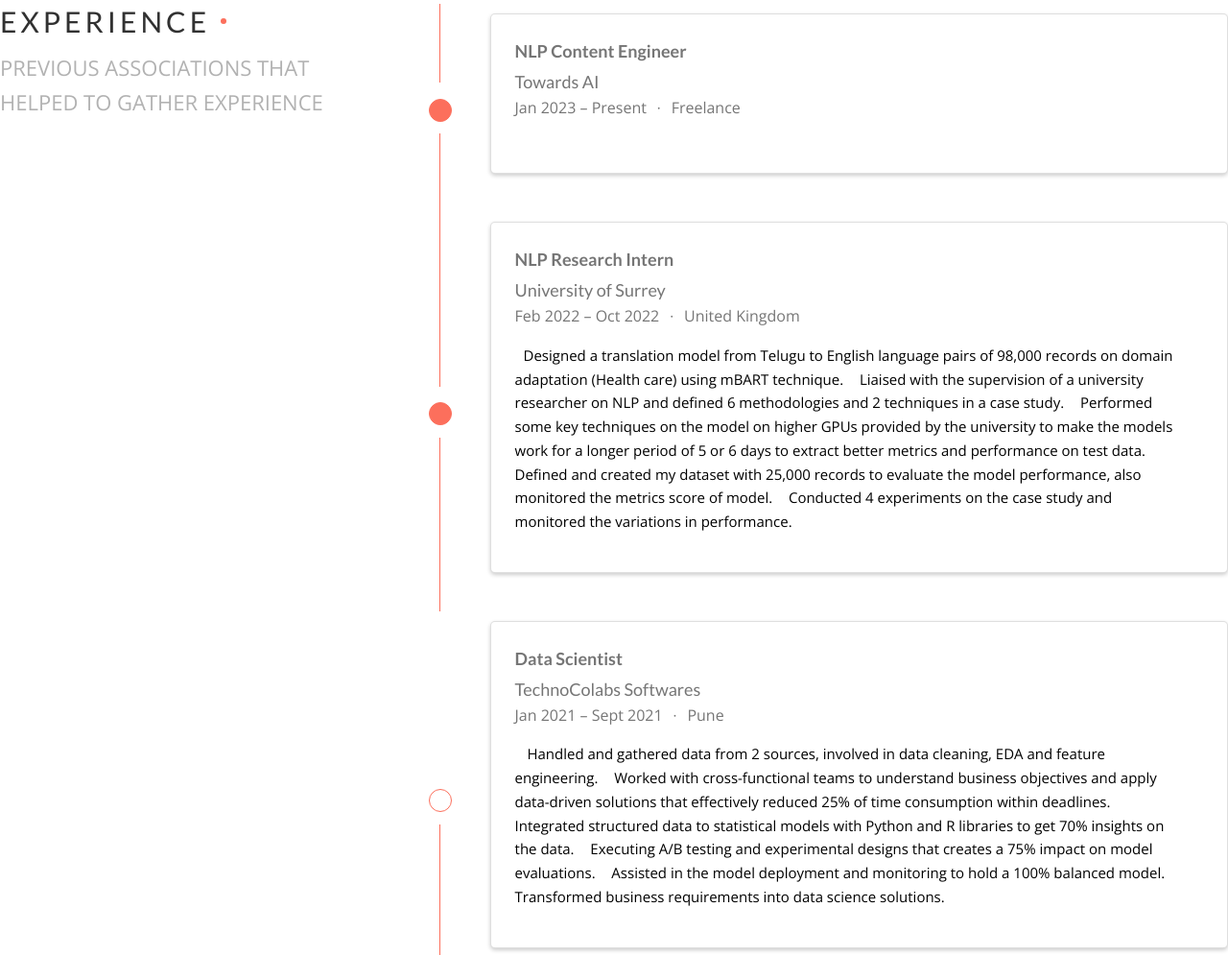
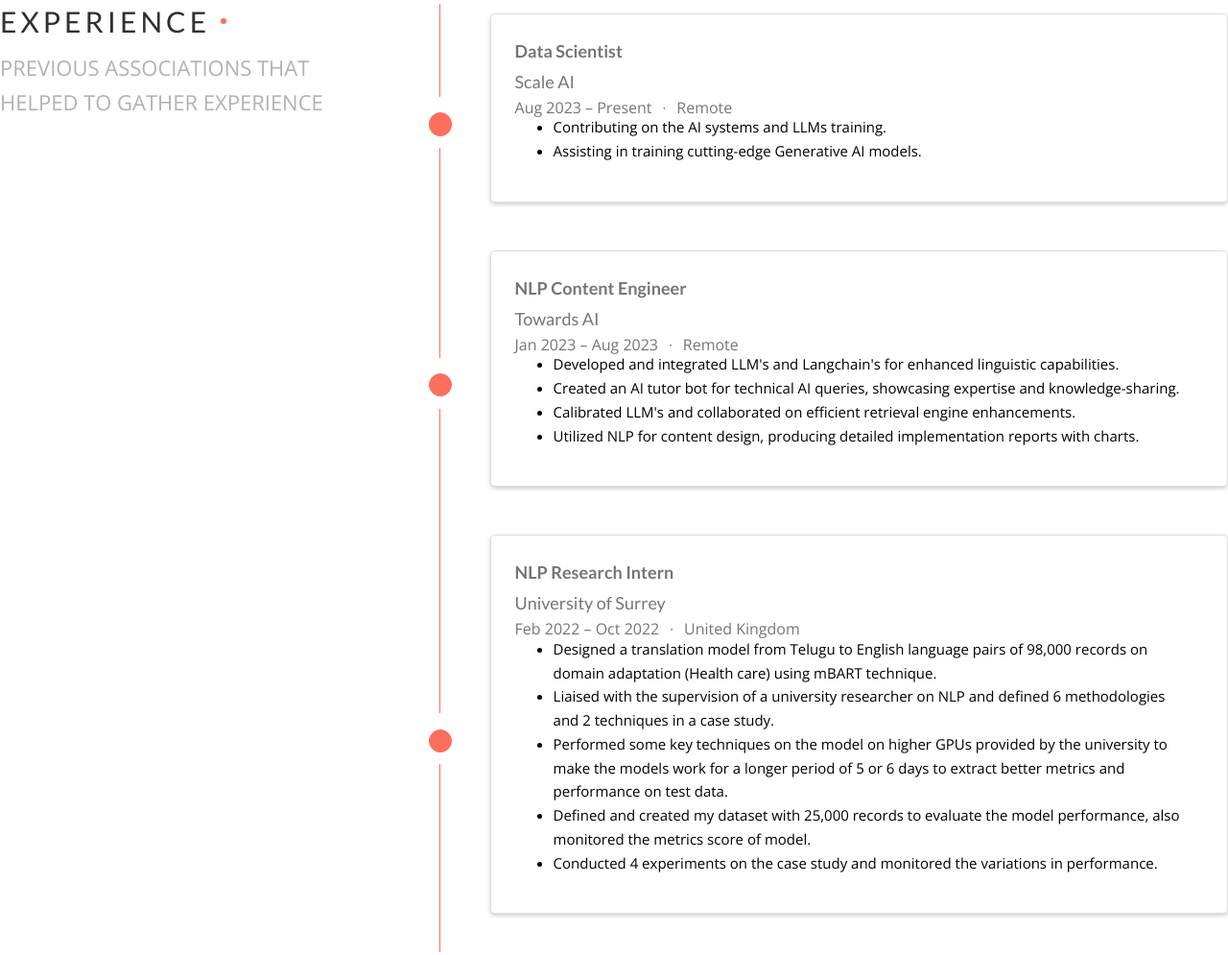
Before and after one commit to Akshit9/Akshith_Portfolio, a plain HTML site: page index.html in a window 1280 px wide. Shown: the part 2348-3343 px from the top of the page at 96% size. Drawn offline with nearby package versions, Linux system fonts and the light colour scheme; some icons are missing.

Commit message:
Changes has been made

```diff
--- a/index.html
+++ b/index.html
@@ -787,6 +787,47 @@
     <p>PREVIOUS ASSOCIATIONS THAT HELPED TO GATHER EXPERIENCE</p>
   </div>
   <div class="col-12 col-lg-8">
+
+    <div class="row experience">
+
+      <div class="col-auto text-center flex-column d-none d-sm-flex">
+        <div class="row h-50">
+          <div class="col border-right">&nbsp;</div>
+          <div class="col">&nbsp;</div>
+        </div>
+        <div class="m-2">
+          <span class="badge badge-pill border exp-fill">&nbsp;</span>
+        </div>
+        <div class="row h-50">
+          <div class="col border-right">&nbsp;</div>
+          <div class="col">&nbsp;</div>
+        </div>
+      </div>
+
+      <div class="col py-2">
+        <div class="card">
+          <div class="card-body">
+            <h4 class="card-title exp-title text-muted mt-0 mb-1">Data Scientist</h4>
+            <h4 class="card-title exp-company text-muted my-0">Scale AI</h4>
+            <div class="text-muted exp-meta">
+              Aug 2023 –
+
+                Present
+
+
+                <span class="middot-divider"></span>
+                <span>Remote</span>
+
+            </div>
+            <div class="card-text">
+              <ul>
+                <li>Contributing on the AI systems and LLMs training.</li>
+                <li>Assisting in training cutting-edge Generative AI models.</li>
+              </ul> </div>
+          </div>
+        </div>
+      </div>
+    </div>
 
     <div class="row experience">
 
@@ -812,14 +853,20 @@
             <div class="text-muted exp-meta">
               Jan 2023 –
 
-                Present
+                Aug 2023
 
 
                 <span class="middot-divider"></span>
-                <span>Freelance</span>
+                <span>Remote</span>
 
             </div>
-            <div class="card-text"> </div>
+            <div class="card-text">
+              <ul>
+              <li>Developed and integrated LLM's and Langchain's for enhanced linguistic capabilities.</li>
+              <li>Created an AI tutor bot for technical AI queries, showcasing expertise and knowledge-sharing.</li>
+              <li>Calibrated LLM's and collaborated on efficient retrieval engine enhancements.</li>
+              <li>Utilized NLP for content design, producing detailed implementation reports with charts.</li> </ul>
+            </div>
           </div>
         </div>
       </div>
@@ -858,15 +905,16 @@
 
             </div>
             <div class="card-text">
-              Designed a translation model from Telugu to English language pairs of 98,000 records on domain adaptation
-              (Health care) using mBART technique.
-               Liaised with the supervision of a university researcher on NLP and defined 6 methodologies and 2 techniques
-              in a case study.
-               Performed some key techniques on the model on higher GPUs provided by the university to make the models
-              work for a longer period of 5 or 6 days to extract better metrics and performance on test data.
-               Defined and created my dataset with 25,000 records to evaluate the model performance, also monitored
-              the metrics score of model.
-               Conducted 4 experiments on the case study and monitored the variations in performance.</div>
+              <ul>
+              <li> Designed a translation model from Telugu to English language pairs of 98,000 records on domain adaptation
+              (Health care) using mBART technique. </li>
+              <li>Liaised with the supervision of a university researcher on NLP and defined 6 methodologies and 2 techniques
+              in a case study.</li>
+              <li>Performed some key techniques on the model on higher GPUs provided by the university to make the models
+              work for a longer period of 5 or 6 days to extract better metrics and performance on test data.</li>
+              <li>Defined and created my dataset with 25,000 records to evaluate the model performance, also monitored
+              the metrics score of model.</li>
+              <li>Conducted 4 experiments on the case study and monitored the variations in performance. </li> </ul> </div>
           </div>
         </div>
       </div>
@@ -905,13 +953,14 @@
 
             </div>
             <div class="card-text">
-               Handled and gathered data from 2 sources, involved in data cleaning, EDA and feature engineering.
-               Worked with cross-functional teams to understand business objectives and apply data-driven solutions that
-              effectively reduced 25% of time consumption within deadlines.
-               Integrated structured data to statistical models with Python and R libraries to get 70% insights on the data.
-               Executing A/B testing and experimental designs that creates a 75% impact on model evaluations.
-               Assisted in the model deployment and monitoring to hold a 100% balanced model.
-               Transformed business requirements into data science solutions.</div>
+              <ul>
+              <li>Handled and gathered data from 2 sources, involved in data cleaning, EDA and feature engineering.</li>
+              <li>Worked with cross-functional teams to understand business objectives and apply data-driven solutions that
+              effectively reduced 25% of time consumption within deadlines. </li>
+              <li>Integrated structured data to statistical models with Python and R libraries to get 70% insights on the data.</li>
+              <li>Executing A/B testing and experimental designs that creates a 75% impact on model evaluations.</li>
+              <li>Assisted in the model deployment and monitoring to hold a 100% balanced model.</li>
+              <li>Transformed business requirements into data science solutions.</li> </ul> </div>
           </div>
         </div>
       </div>
```
